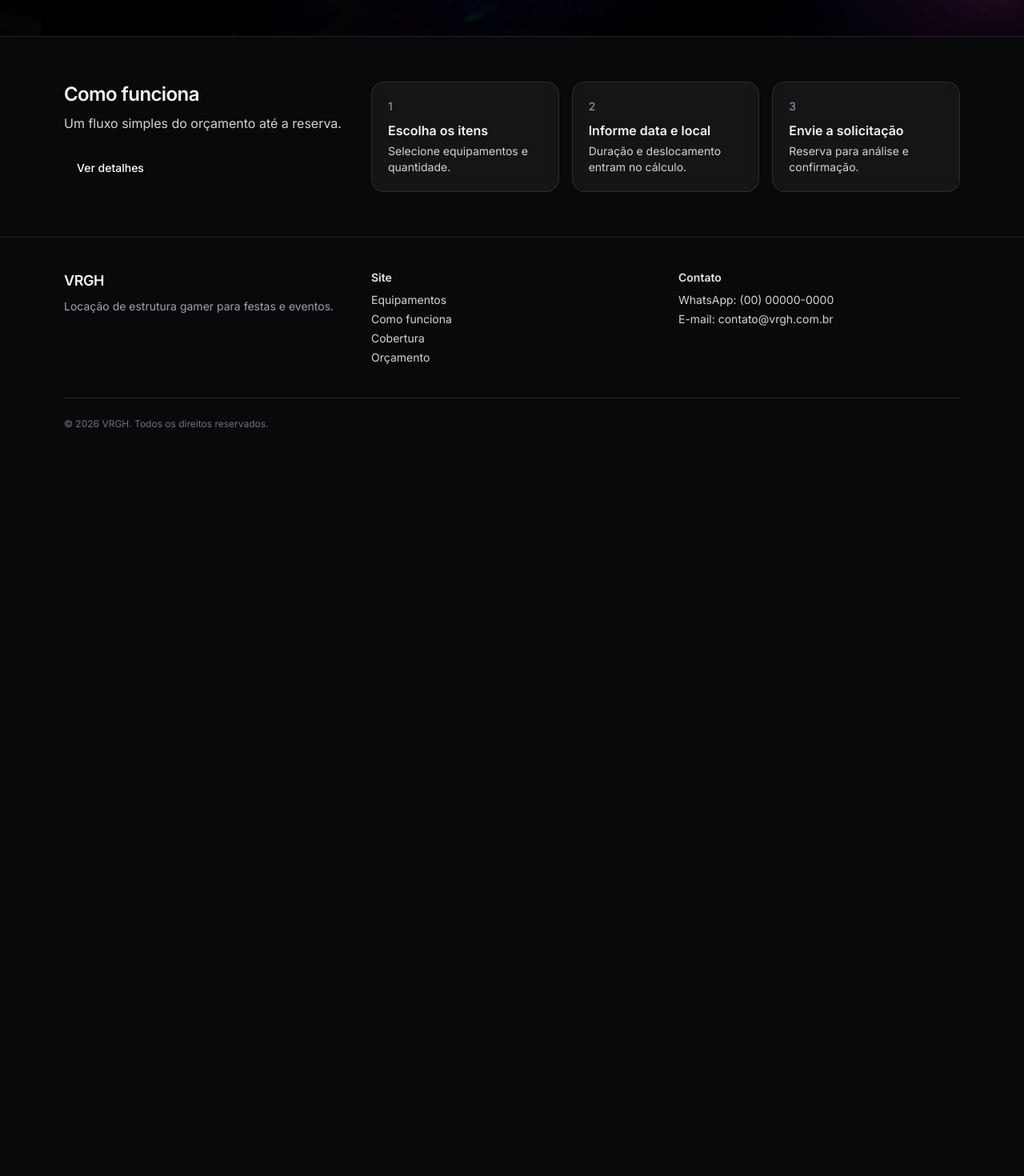
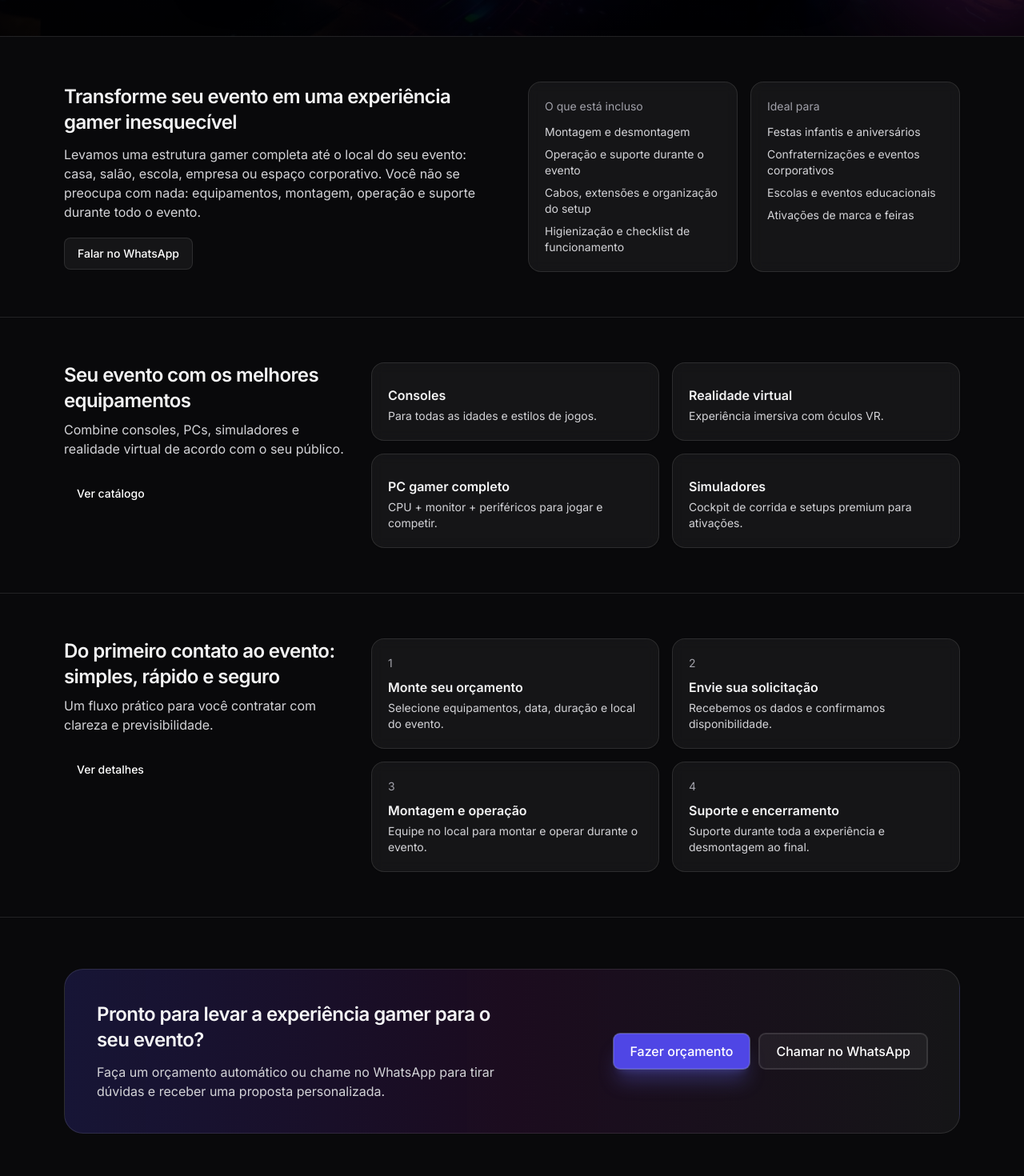
Before and after one commit to andersjc11/VRGH, a Next.js app: page / in a window 1280 px wide. Shown: the part 640-2110 px from the top of the page at 80% size. Before the commit the page ends 1218 px from the top, so only its background shows below. Built offline with nearby package versions, Linux system fonts and the light colour scheme; no server answers.

Commit message:
feat: atualizar home publica

```diff
--- a/src/app/page.tsx
+++ b/src/app/page.tsx
@@ -9,6 +9,9 @@ export default function HomePage({
 }) {
   const ref = searchParams?.ref
   const refQuery = ref ? `?ref=${encodeURIComponent(ref)}` : ""
+  const whatsappHref = `https://wa.me/5512991568840?text=${encodeURIComponent(
+    "Olá! Quero um orçamento para locação de estrutura gamer."
+  )}`
 
   return (
     <div>
@@ -67,15 +70,107 @@ export default function HomePage({
         </div>
       </section>
 
-      <section>
+      <section className="border-b border-white/10">
+        <div className="mx-auto max-w-6xl px-4 py-14">
+          <div className="grid gap-10 lg:grid-cols-2 lg:items-center">
+            <div className="space-y-3">
+              <h2 className="text-2xl font-semibold tracking-tight">
+                Transforme seu evento em uma experiência gamer inesquecível
+              </h2>
+              <p className="text-zinc-300">
+                Levamos uma estrutura gamer completa até o local do seu evento:
+                casa, salão, escola, empresa ou espaço corporativo. Você não se
+                preocupa com nada: equipamentos, montagem, operação e suporte
+                durante todo o evento.
+              </p>
+              <div className="pt-2">
+                <Button asChild intent="secondary">
+                  <a href={whatsappHref} target="_blank" rel="noreferrer">
+                    Falar no WhatsApp
+                  </a>
+                </Button>
+              </div>
+            </div>
+            <div className="grid gap-4 sm:grid-cols-2">
+              <Card>
+                <p className="text-sm text-zinc-400">O que está incluso</p>
+                <ul className="mt-3 space-y-2 text-sm text-zinc-300">
+                  <li>Montagem e desmontagem</li>
+                  <li>Operação e suporte durante o evento</li>
+                  <li>Cabos, extensões e organização do setup</li>
+                  <li>Higienização e checklist de funcionamento</li>
+                </ul>
+              </Card>
+              <Card>
+                <p className="text-sm text-zinc-400">Ideal para</p>
+                <ul className="mt-3 space-y-2 text-sm text-zinc-300">
+                  <li>Festas infantis e aniversários</li>
+                  <li>Confraternizações e eventos corporativos</li>
+                  <li>Escolas e eventos educacionais</li>
+                  <li>Ativações de marca e feiras</li>
+                </ul>
+              </Card>
+            </div>
+          </div>
+        </div>
+      </section>
+
+      <section className="border-b border-white/10">
         <div className="mx-auto max-w-6xl px-4 py-14">
           <div className="grid gap-8 lg:grid-cols-3">
             <div className="space-y-2 lg:col-span-1">
               <h2 className="text-2xl font-semibold tracking-tight">
-                Como funciona
+                Seu evento com os melhores equipamentos
               </h2>
               <p className="text-zinc-300">
-                Um fluxo simples do orçamento até a reserva.
+                Combine consoles, PCs, simuladores e realidade virtual de acordo
+                com o seu público.
+              </p>
+              <div className="pt-4">
+                <Button asChild intent="ghost">
+                  <Link href="/equipamentos">Ver catálogo</Link>
+                </Button>
+              </div>
+            </div>
+            <div className="grid gap-4 lg:col-span-2 sm:grid-cols-2">
+              <Card>
+                <p className="mt-2 font-semibold">Consoles</p>
+                <p className="mt-1 text-sm text-zinc-300">
+                  Para todas as idades e estilos de jogos.
+                </p>
+              </Card>
+              <Card>
+                <p className="mt-2 font-semibold">Realidade virtual</p>
+                <p className="mt-1 text-sm text-zinc-300">
+                  Experiência imersiva com óculos VR.
+                </p>
+              </Card>
+              <Card>
+                <p className="mt-2 font-semibold">PC gamer completo</p>
+                <p className="mt-1 text-sm text-zinc-300">
+                  CPU + monitor + periféricos para jogar e competir.
+                </p>
+              </Card>
+              <Card>
+                <p className="mt-2 font-semibold">Simuladores</p>
+                <p className="mt-1 text-sm text-zinc-300">
+                  Cockpit de corrida e setups premium para ativações.
+                </p>
+              </Card>
+            </div>
+          </div>
+        </div>
+      </section>
+
+      <section className="border-b border-white/10">
+        <div className="mx-auto max-w-6xl px-4 py-14">
+          <div className="grid gap-8 lg:grid-cols-3">
+            <div className="space-y-2 lg:col-span-1">
+              <h2 className="text-2xl font-semibold tracking-tight">
+                Do primeiro contato ao evento: simples, rápido e seguro
+              </h2>
+              <p className="text-zinc-300">
+                Um fluxo prático para você contratar com clareza e previsibilidade.
               </p>
               <div className="pt-4">
                 <Button asChild intent="ghost">
@@ -83,28 +178,68 @@ export default function HomePage({
                 </Button>
               </div>
             </div>
-            <div className="grid gap-4 lg:col-span-2 sm:grid-cols-3">
+            <div className="grid gap-4 lg:col-span-2 sm:grid-cols-2">
               <Card>
                 <p className="text-sm text-zinc-400">1</p>
-                <p className="mt-2 font-semibold">Escolha os itens</p>
+                <p className="mt-2 font-semibold">Monte seu orçamento</p>
                 <p className="mt-1 text-sm text-zinc-300">
-                  Selecione equipamentos e quantidade.
+                  Selecione equipamentos, data, duração e local do evento.
                 </p>
               </Card>
               <Card>
                 <p className="text-sm text-zinc-400">2</p>
-                <p className="mt-2 font-semibold">Informe data e local</p>
+                <p className="mt-2 font-semibold">Envie sua solicitação</p>
                 <p className="mt-1 text-sm text-zinc-300">
-                  Duração e deslocamento entram no cálculo.
+                  Recebemos os dados e confirmamos disponibilidade.
                 </p>
               </Card>
               <Card>
                 <p className="text-sm text-zinc-400">3</p>
-                <p className="mt-2 font-semibold">Envie a solicitação</p>
+                <p className="mt-2 font-semibold">Montagem e operação</p>
                 <p className="mt-1 text-sm text-zinc-300">
-                  Reserva para análise e confirmação.
+                  Equipe no local para montar e operar durante o evento.
                 </p>
               </Card>
+              <Card>
+                <p className="text-sm text-zinc-400">4</p>
+                <p className="mt-2 font-semibold">Suporte e encerramento</p>
+                <p className="mt-1 text-sm text-zinc-300">
+                  Suporte durante toda a experiência e desmontagem ao final.
+                </p>
+              </Card>
+            </div>
+          </div>
+        </div>
+      </section>
+
+      <section>
+        <div className="mx-auto max-w-6xl px-4 py-16">
+          <div className="rounded-3xl border border-white/10 bg-gradient-to-r from-brand-600/20 via-fuchsia-600/10 to-white/5 p-8 md:p-10">
+            <div className="grid gap-8 md:grid-cols-2 md:items-center">
+              <div className="space-y-3">
+                <h2 className="text-2xl font-semibold tracking-tight">
+                  Pronto para levar a experiência gamer para o seu evento?
+                </h2>
+                <p className="text-zinc-300">
+                  Faça um orçamento automático ou chame no WhatsApp para tirar
+                  dúvidas e receber uma proposta personalizada.
+                </p>
+              </div>
+              <div className="flex flex-col gap-3 sm:flex-row sm:justify-end">
+                <Button asChild size="lg" className="shadow-xl shadow-brand-500/30 ring-1 ring-brand-300/40">
+                  <Link href={`/orcamento${refQuery}`}>Fazer orçamento</Link>
+                </Button>
+                <Button
+                  asChild
+                  size="lg"
+                  intent="secondary"
+                  className="bg-white/10 ring-1 ring-white/15 hover:bg-white/15"
+                >
+                  <a href={whatsappHref} target="_blank" rel="noreferrer">
+                    Chamar no WhatsApp
+                  </a>
+                </Button>
+              </div>
             </div>
           </div>
         </div>
--- a/src/components/site/SiteFooter.tsx
+++ b/src/components/site/SiteFooter.tsx
@@ -33,7 +33,7 @@ export function SiteFooter() {
           <div className="space-y-2 text-sm">
             <p className="font-semibold text-zinc-200">Contato</p>
             <div className="grid gap-1 text-zinc-300">
-              <p>WhatsApp: (00) 00000-0000</p>
+              <p>WhatsApp: (12) 99156-8840</p>
               <p>E-mail: contato@vrgh.com.br</p>
             </div>
           </div>
```
